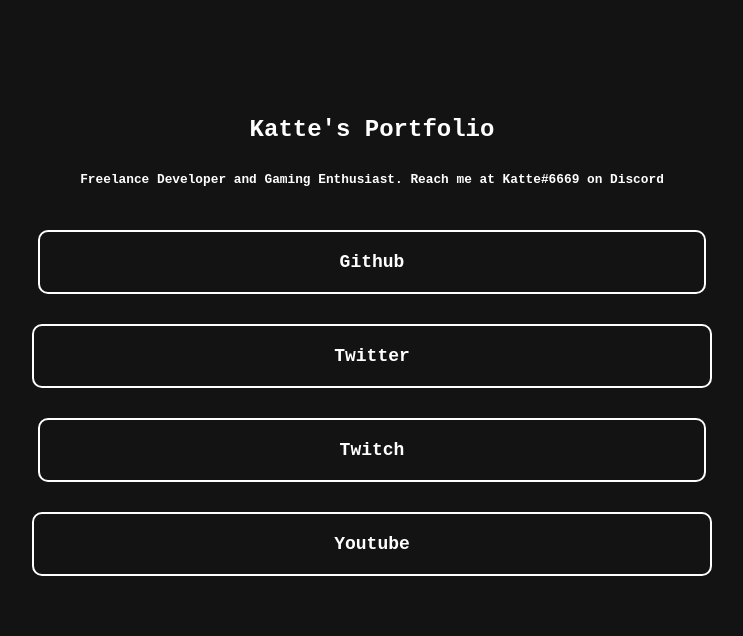
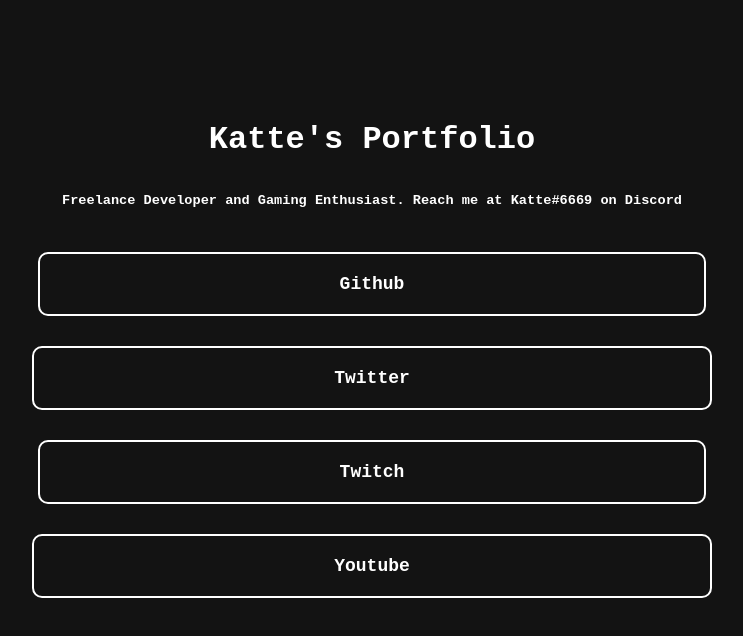
Before and after one commit to TacocaTYT/TacocaTYT.github.io, a plain HTML site: page index.html in a window 1280 px wide. Shown: the whole page, without its empty margins (268-1011 px from the left). Drawn offline with Linux system fonts and the light colour scheme.

Commit message:
Update index.css
made the font even biggerer

```diff
--- a/index.css
+++ b/index.css
@@ -7,7 +7,7 @@
     align-items: center;
     justify-content: center;
     margin-top: 100px;
-    animation: fadeInFromLeft 1s;
+    animation: fadeInFromLeft 2s;
 }
 
 @keyframes fadeInFromLeft {
@@ -45,11 +45,11 @@
 
 
 h1 {
-    font-size: x-large;
+    font-size: xx-large;
     font-weight: bolder;
 }
 
 p {
-    font-size: 80%;
+    font-size: 85%;
     font-weight: bold;
 }
```
